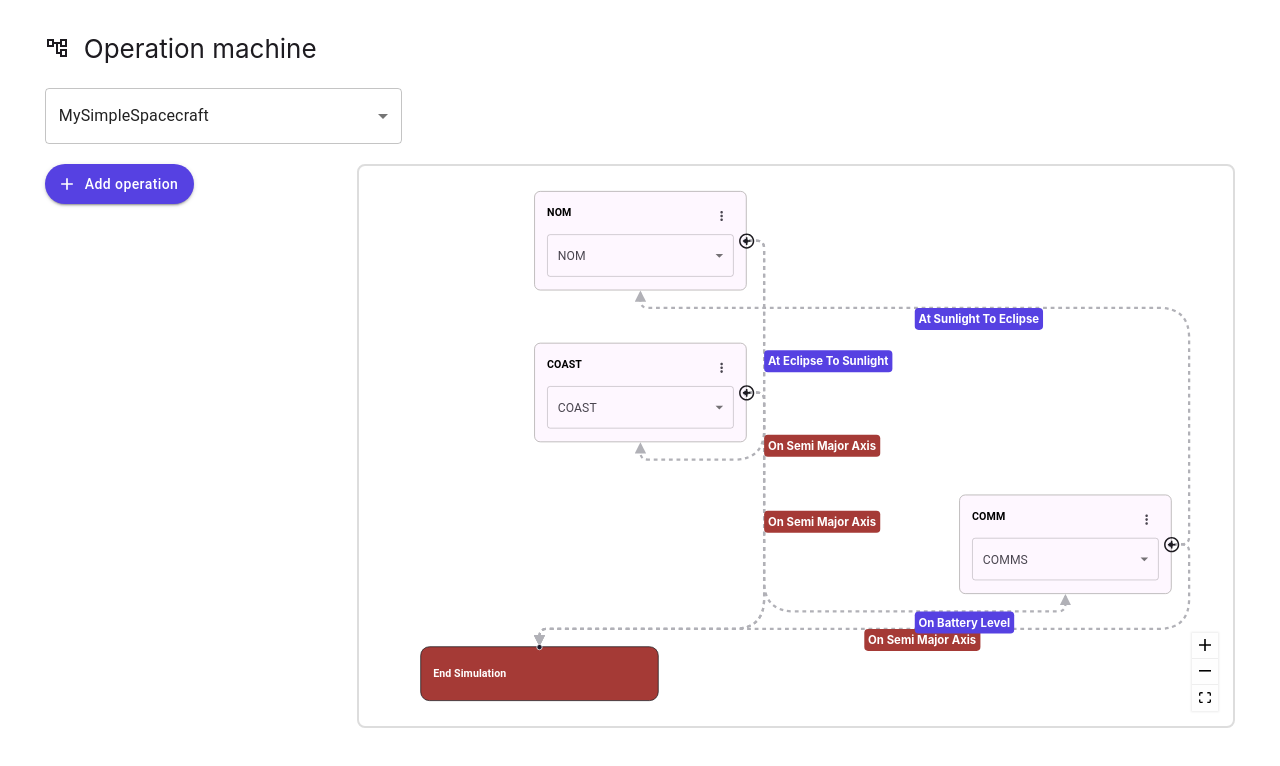
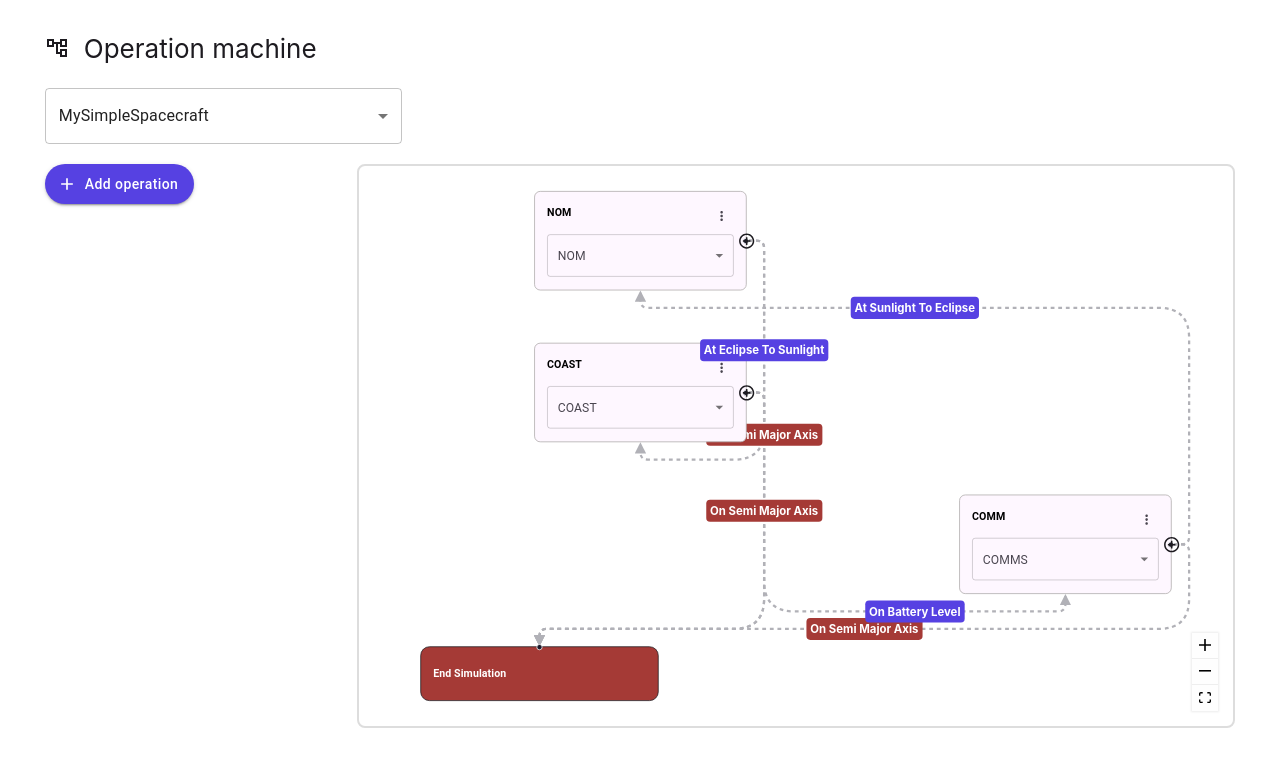
Before and after one commit to tcasazza-ienai/operation-machine-prototype, a React (Create React App) app: page / in a window 1280 px wide. Shown: the top 766 px of the page. Built offline with nearby package versions, Linux system fonts and the light colour scheme.

Commit message:
labels centered in the edges

```diff
--- a/src/components/edges/CustomStepEdge.tsx
+++ b/src/components/edges/CustomStepEdge.tsx
@@ -171,7 +171,7 @@ const CustomStepEdge: React.FC<EdgeProps> = ({
               transform: `translate(0%, ${
                 105 * (data?.operationEdges as Array<any>).length -
                 (data?.operationEdges as Array<any>).length
-              }%) translate(${labelX}px, ${labelY}px)`,
+              }%) translate(${labelX}px, ${labelY}px) translate(-50%, -50%)`,
               background: labelBgStyle?.fill,
               color: labelStyle?.fill,
               fontSize: labelStyle?.fontSize,
```
